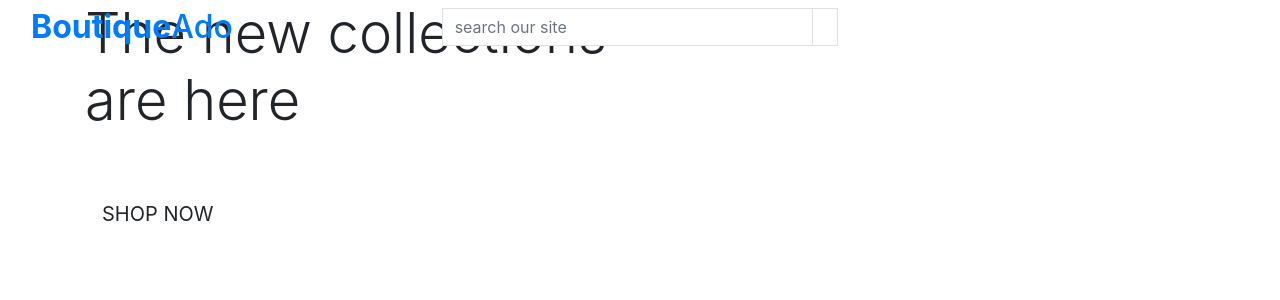
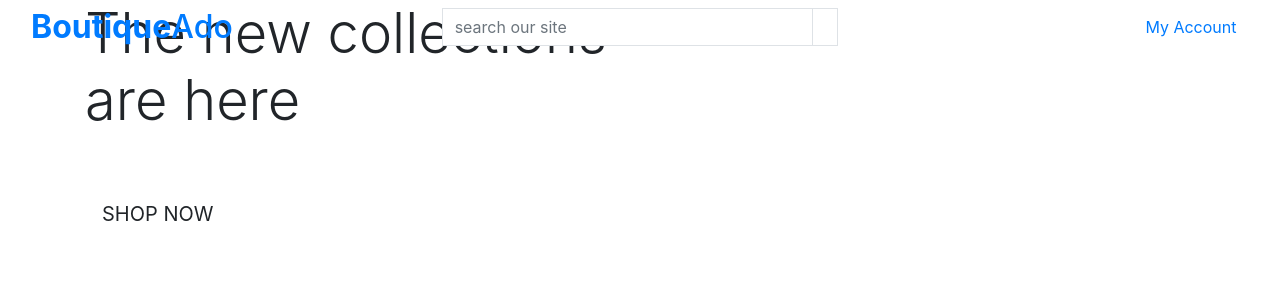
Before and after one commit to Melhefnawi/Fullstake-Project, a Django app: page / in a window 1280 px wide. Shown: the top 300 px of the page. Run offline with Django 3.2, Linux system fonts and the light colour scheme; some libraries are stand-ins or nearby versions.

Commit message:
building the header

```diff
--- a/templates/base.html
+++ b/templates/base.html
@@ -63,7 +63,14 @@
             </div>
             <div class="col-12 col-lg-4 my-auto py-1 py-lg-0">
                 <ul class="list-inline list-unstyled test-center text-lg-right my-0">
-                    <li class="list-inline-item dropdown"></li>
+                    <li class="list-inline-item dropdown">
+                        <a class="text-black nav-link" href="#" id="user-option" data-toggle="dropdown" aria-haspopup="true" aria-expanded="false">
+                            <div class="text-center">
+                                <div><i class="fas fa-user fa-lg"></i></div>
+                                <p class="my-0">My Account</p>
+                            </div>
+                        </a>
+                    </li>
                     <li class="list-inline-item"></li>
                 </ul>
             </div>
```
